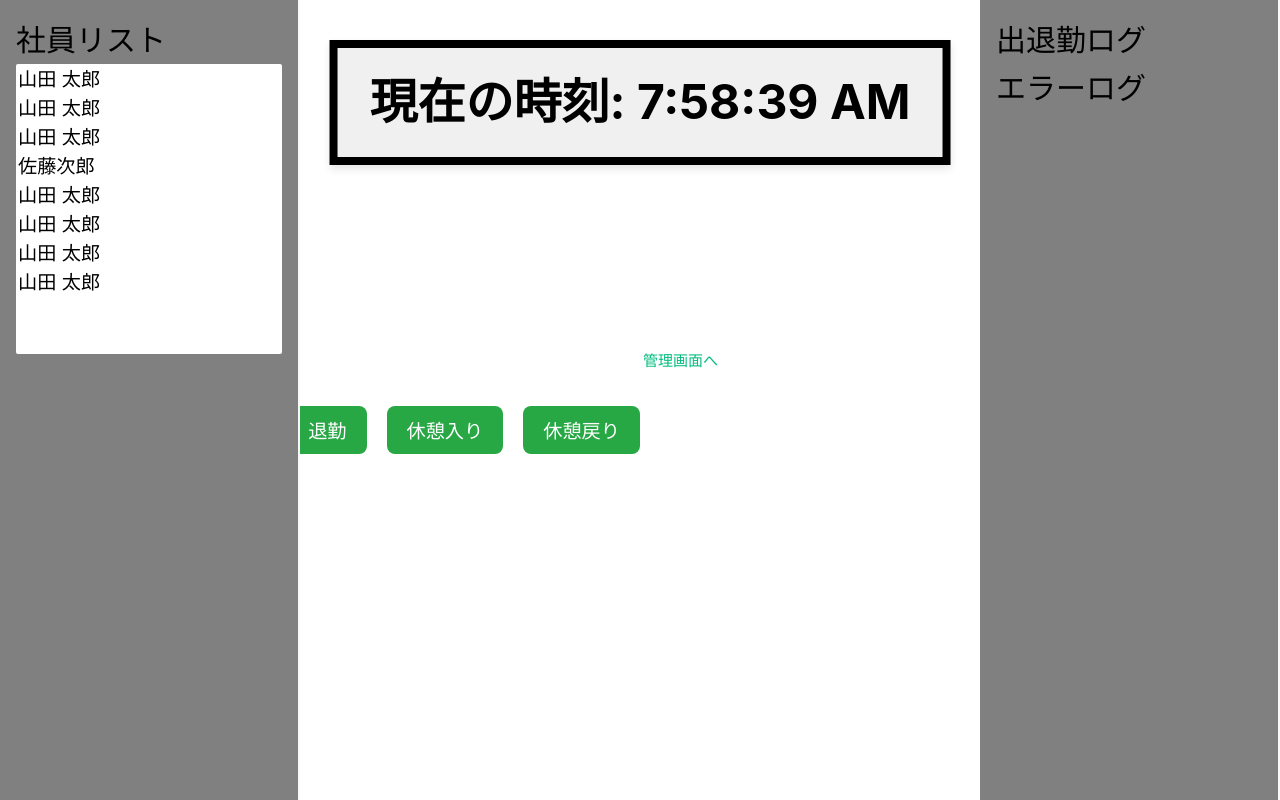
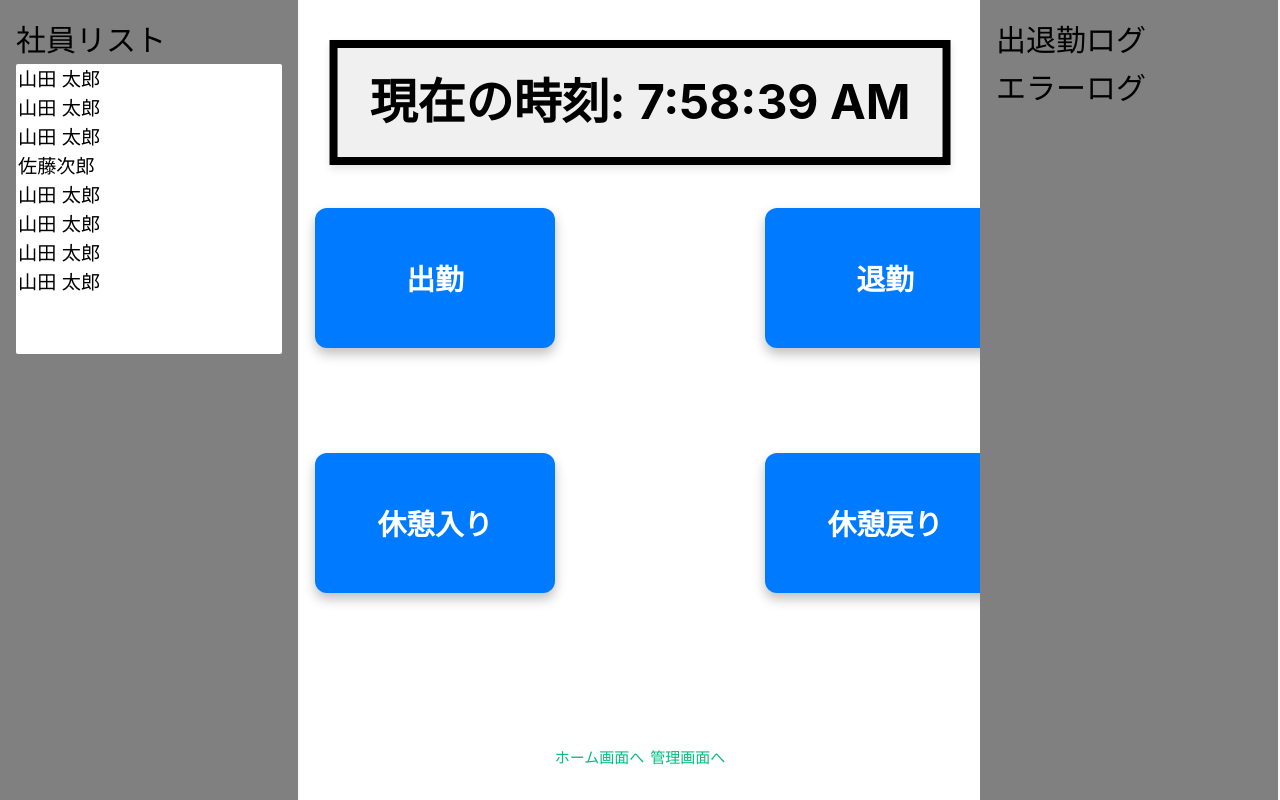
Before and after one commit to renma0507/vue-kintai, a Vue app in the folder vue-kintai-js/: page / in a window 1280 px wide. Built offline with nearby package versions, Linux system fonts and the light colour scheme.

Commit message:
山田コミット５

```diff
--- a/vue-kintai-js/src/App.vue
+++ b/vue-kintai-js/src/App.vue
@@ -11,13 +11,18 @@ import Button4 from './components/Button4.vue'
 
 </script>
 
-<template>
 
 
-<link><RouterLink to ="/Home">ホーム画面へ</RouterLink></link>
-<link><RouterLink to="/kanri">管理画面へ</RouterLink></link>
-<RouterView/>
+
+<template>
+  <div class="link-container">
+    <link class="linklink"><RouterLink to="/Home">ホーム画面へ</RouterLink></link>
+    <link class="linklink"><RouterLink to="/kanri">管理画面へ</RouterLink></link>
+  </div>
+  <RouterView/>
 </template>
+
+
 
 <style scoped>
 header {
@@ -82,4 +87,16 @@ nav a:first-of-type {
   }
 }
 
+.link-container {
+
+  position: fixed;
+  bottom: 30px;
+  left: 50%;
+  gap: 50px;
+  transform: translateX(-50%);
+  z-index: 1000;
+  white-space: nowrap;
+}
+
+
 </style>
--- a/vue-kintai-js/src/views/HomeView.vue
+++ b/vue-kintai-js/src/views/HomeView.vue
@@ -8,9 +8,11 @@
     <div class="button-group">
       <Button />
       <Button2 />
+    </div>
+    <div class="button-group2">
       <Button3 />
       <Button4 />
-    </div>
+   </div>
 
     <RouterView />
   </main>
@@ -28,11 +30,52 @@ import Button4 from '../components/Button4.vue'
 </script>
 
 <style scoped>
+
+
 .button-group {
-  display: flex;
-  justify-content: center; /* 中央寄せ */
-  gap: 20px;                /* ボタン間の隙間 */
-  flex-wrap: wrap;          /* 画面幅に応じて折り返し */
-  margin-top: 30px;
+  display: grid;
+  grid-template-columns: repeat(2, 200px);
+  grid-template-rows: 140px;
+  gap: 250px;
+  width: 420px;          /* 200px×2 + 20px */
+  margin-left: 50%;
+  margin-right: auto;    /* ← これで横中央 */
+  justify-content: center;
+  align-items: center;
 }
+.button-group2
+{
+  display: grid;
+  grid-template-columns: repeat(2, 200px);
+  grid-template-rows: 140px;
+  gap: 250px;
+  width: 420px;          /* 200px×2 + 20px */
+  margin-left: 50%;
+  margin-right: auto;
+  margin-top:25%;  /* ← これで横中央 */
+  justify-content: center;
+  align-items: center;
+}
+
+
+.button-group :deep(button),
+.button-group2 :deep(button) {
+  width: 240px;
+  height: 140px;
+  font-size: 1.8rem;
+  font-weight: bold;
+  background-color: #007bff;
+  color: white;
+  border: none;
+  border-radius: 12px;
+  box-shadow: 0 6px 12px rgba(0, 0, 0, 0.25);
+  cursor: pointer;
+  transition: transform 0.2s;
+}
+
+.button-group :deep(button):hover,
+.button-group2 :deep(button):hover {
+  transform: scale(1.05);
+}
+
 </style>
```
